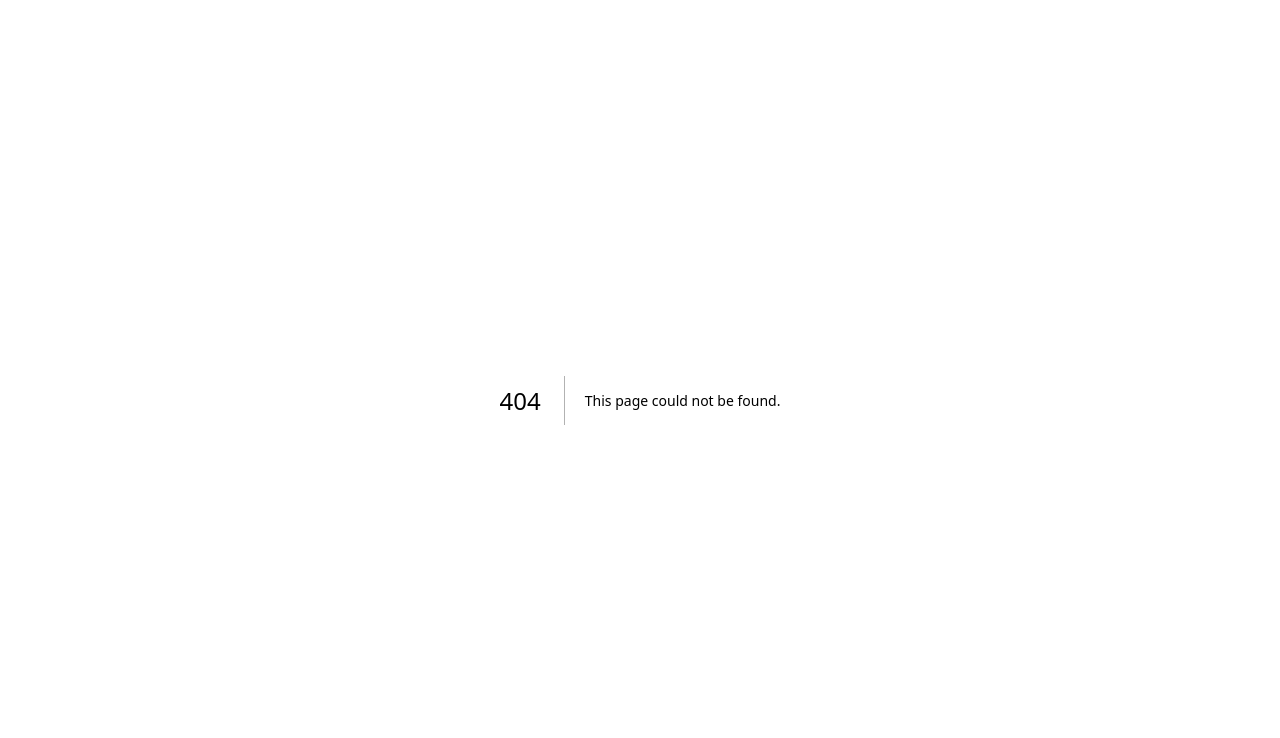
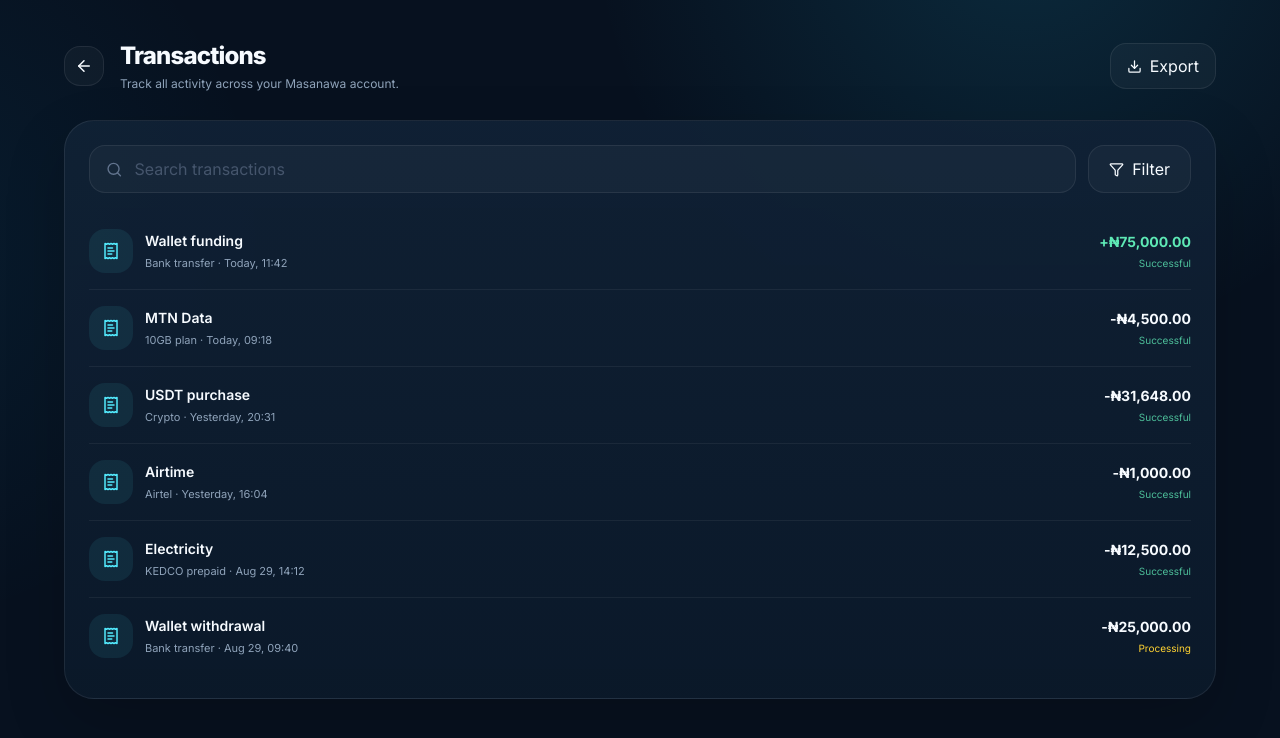
Before and after one commit to Baatiku/MasanawaP1, a Next.js app: page /transactions in a window 1280 px wide. Before the commit this address had no page. Shown: the top 738 px of the page. Built offline with nearby package versions, Linux system fonts and the light colour scheme.

Commit message:
Add transaction history page

```diff
--- /dev/null
+++ b/app/transactions/page.tsx
@@ -0,0 +1,34 @@
+import Link from "next/link";
+import { ArrowLeft, Download, Filter, ReceiptText, Search } from "lucide-react";
+
+const rows = [
+  ["Wallet funding", "Bank transfer", "+₦75,000.00", "Successful", "Today, 11:42"],
+  ["MTN Data", "10GB plan", "-₦4,500.00", "Successful", "Today, 09:18"],
+  ["USDT purchase", "Crypto", "-₦31,648.00", "Successful", "Yesterday, 20:31"],
+  ["Airtime", "Airtel", "-₦1,000.00", "Successful", "Yesterday, 16:04"],
+  ["Electricity", "KEDCO prepaid", "-₦12,500.00", "Successful", "Aug 29, 14:12"],
+  ["Wallet withdrawal", "Bank transfer", "-₦25,000.00", "Processing", "Aug 29, 09:40"],
+];
+
+export default function TransactionsPage() {
+  return (
+    <main className="min-h-screen px-5 py-6 md:px-8 lg:px-12 lg:py-10">
+      <div className="mx-auto max-w-6xl">
+        <div className="flex items-center justify-between gap-4">
+          <div className="flex items-center gap-4"><Link href="/" className="flex h-10 w-10 items-center justify-center rounded-2xl border border-white/8 bg-white/[.035]"><ArrowLeft size={18}/></Link><div><h1 className="text-2xl font-extrabold tracking-[-.035em]">Transactions</h1><p className="muted mt-1 text-xs">Track all activity across your Masanawa account.</p></div></div>
+          <button className="hidden items-center gap-2 rounded-2xl border border-white/8 bg-white/[.035] px-4 py-2.5 text-xs font-semibold sm:flex"><Download size={15}/> Export</button>
+        </div>
+
+        <section className="panel mt-7 rounded-[30px] p-4 md:p-6">
+          <div className="flex flex-col gap-3 md:flex-row">
+            <div className="flex h-12 flex-1 items-center gap-3 rounded-2xl border border-white/8 bg-white/[.03] px-4"><Search size={17} className="text-slate-500"/><input placeholder="Search transactions" className="w-full bg-transparent text-sm outline-none placeholder:text-slate-600"/></div>
+            <button className="flex h-12 items-center justify-center gap-2 rounded-2xl border border-white/8 bg-white/[.03] px-5 text-xs font-semibold"><Filter size={15}/> Filter</button>
+          </div>
+          <div className="mt-5 divide-y divide-white/6">
+            {rows.map(([title, meta, amount, status, date]) => <div key={title+date} className="flex items-center justify-between gap-4 py-4"><div className="flex min-w-0 items-center gap-3"><div className="flex h-11 w-11 shrink-0 items-center justify-center rounded-2xl bg-cyan-300/8 text-cyan-300"><ReceiptText size={18}/></div><div className="min-w-0"><p className="truncate text-sm font-semibold">{title}</p><p className="muted mt-1 truncate text-[11px]">{meta} · {date}</p></div></div><div className="text-right"><p className={`text-sm font-bold ${amount.startsWith('+') ? 'text-emerald-300' : ''}`}>{amount}</p><p className={`mt-1 text-[10px] ${status === 'Successful' ? 'text-emerald-300/80' : 'text-amber-300'}`}>{status}</p></div></div>)}
+          </div>
+        </section>
+      </div>
+    </main>
+  );
+}
```
